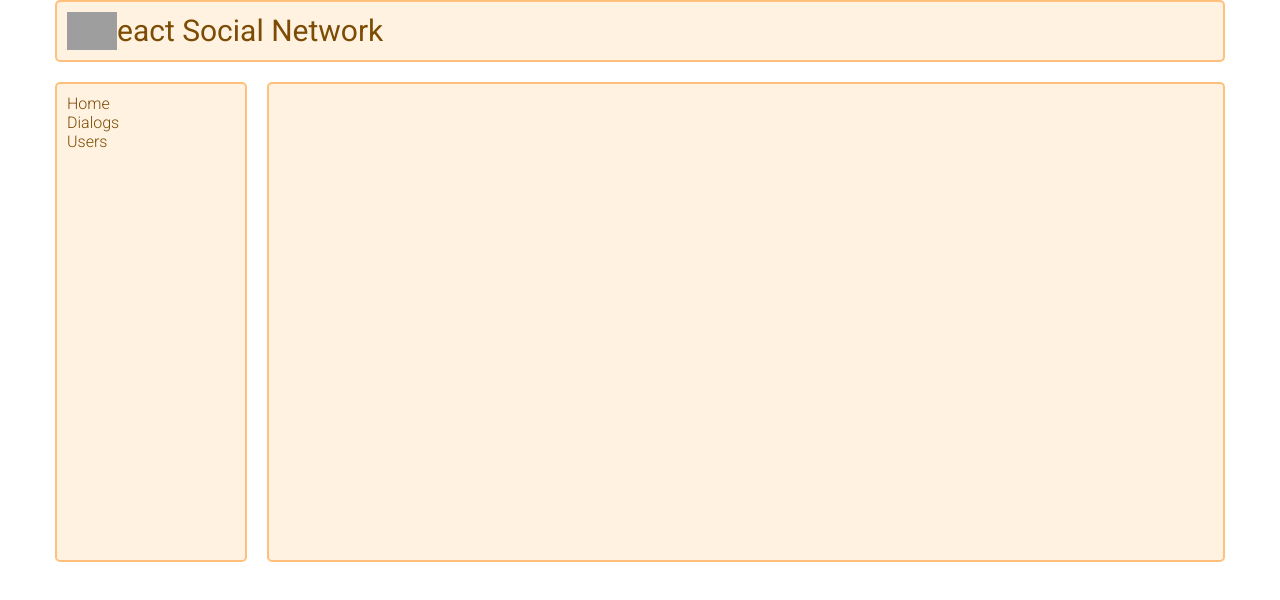
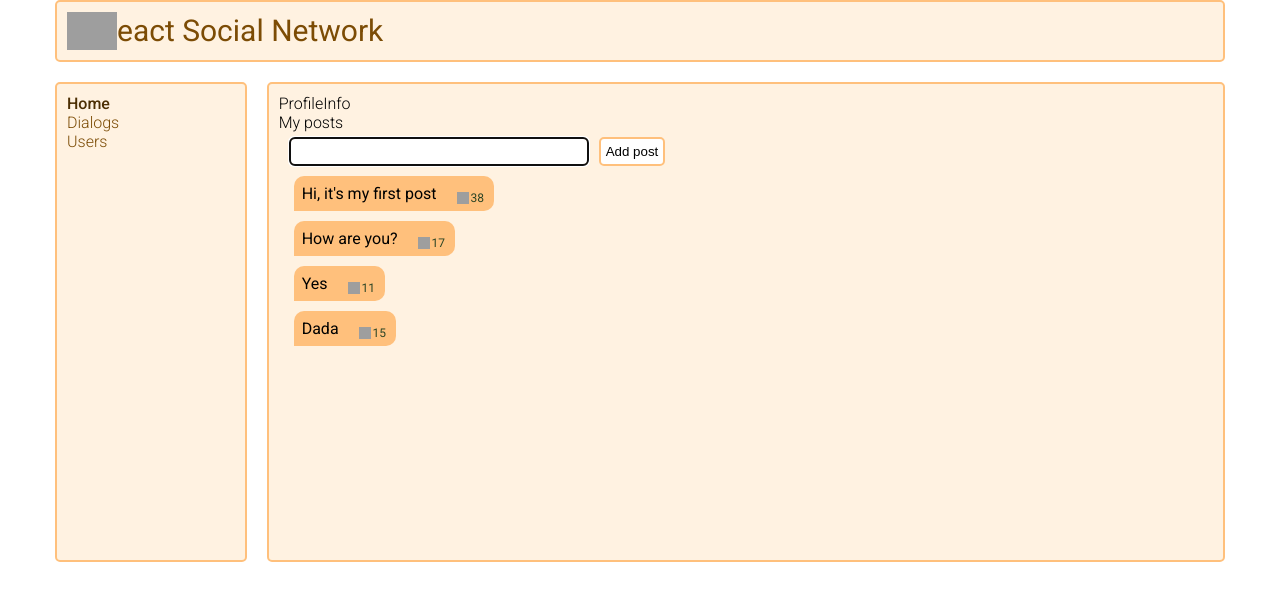
Before and after one commit to dch1112/social-network-ts, a React (Create React App) app: page /profile in a window 1280 px wide. Shown: the top 600 px of the page. Built offline with nearby package versions, Linux system fonts and the light colour scheme; grey boxes are pictures that could not be loaded.

Commit message:
refactor Profile to class ProfileContainer

```diff
--- a/src/App.tsx
+++ b/src/App.tsx
@@ -1,8 +1,9 @@
 import React from 'react';
-import {Header, Navbar, Profile, Dialogs, Users} from './components';
+import {Header, Navbar, Dialogs} from './components';
 import './App.css';
-import {BrowserRouter, Route} from "react-router-dom";
+import {BrowserRouter, Redirect, Route} from "react-router-dom";
 import UsersContainer from "./components/Users/UsersContainer";
+import ProfileContainer from "./components/Profile/ProfileContainer";
 
 function App() {
   return (
@@ -24,12 +25,17 @@ function App() {
             }
           />
           <Route
+            path="/profile/:userId?"
+            render={
+              () => <ProfileContainer/>
+            }
+          />
+          <Route
             exact
             path="/"
-            render={
-              () => <Profile/>
-            }
-          />
+          >
+            <Redirect to="/profile"/>
+          </Route>
         </section>
       </div>
     </BrowserRouter>
--- a/src/components/Navbar/Navbar.tsx
+++ b/src/components/Navbar/Navbar.tsx
@@ -8,11 +8,10 @@ const Navbar = (props: PropsType) => {
 
   return (
     <nav className={s.nav}>
-      <div><NavLink exact to="/" activeClassName={s.active} className={s.item}>Home</NavLink></div>
+      <div><NavLink to="/profile" activeClassName={s.active} className={s.item}>Home</NavLink></div>
       <div><NavLink to="/dialogs" activeClassName={s.active} className={s.item}>Dialogs</NavLink></div>
-      <div><NavLink to="/users"  activeClassName={s.active} className={s.item}>Users</NavLink></div>
+      <div><NavLink to="/users" activeClassName={s.active} className={s.item}>Users</NavLink></div>
     </nav>
-
   );
 };
 
--- a/src/components/Profile/MyPosts/MyPosts.tsx
+++ b/src/components/Profile/MyPosts/MyPosts.tsx
@@ -1,11 +1,12 @@
 import React, {ChangeEvent, KeyboardEvent} from 'react';
 import s from './MyPosts.module.css'
 import {addNewPostCreator, updateNewPostCreator} from "../../../redux/profilePageReducer";
-import {ProfilePageType} from "../../../types/entities";
+import {PostType, ProfilePageType} from "../../../types/entities";
 import {useDispatch} from "react-redux";
 
 type PropsType = {
-  profilePage: ProfilePageType
+  posts: Array<PostType>,
+  newPostText: string | undefined
 }
 
 const MyPosts = (props: PropsType) => {
@@ -24,7 +25,7 @@ const MyPosts = (props: PropsType) => {
     }
   }
 
-  let posts = props.profilePage.posts.map((post) => (
+  let posts = props.posts.map((post) => (
     <div
       key={post.id}
       className={s.postContainer}
@@ -49,7 +50,7 @@ const MyPosts = (props: PropsType) => {
       <div>My posts</div>
       <input
         className={s.newPostInput + ' ' + s.newPost}
-        value={props.profilePage.newPostText}
+        value={props.newPostText}
         onChange={onChangePostHandler}
         onKeyPress={onKeyPressHandler}
         autoFocus/>
--- a/src/components/Profile/Profile.tsx
+++ /dev/null
@@ -1,20 +0,0 @@
-import React from 'react';
-import ProfileInfo from "./ProfileInfo/ProfileInfo";
-import MyPosts from "./MyPosts/MyPosts";
-import {ProfilePageType} from "../../types/entities";
-import {useSelector} from "react-redux";
-import {AppRootStateType} from "../../redux/redux-store";
-
-const Profile = () => {
-  const profilePage = useSelector<AppRootStateType, ProfilePageType>(state => state.profilePage)
-  return (
-    <div className='profile'>
-      <ProfileInfo/>
-      <MyPosts
-        profilePage={profilePage}
-      />
-    </div>
-  );
-};
-
-export default Profile;
--- /dev/null
+++ b/src/components/Profile/ProfileContainer.tsx
@@ -0,0 +1,35 @@
+import React from 'react';
+import ProfileInfo from "./ProfileInfo/ProfileInfo";
+import MyPosts from "./MyPosts/MyPosts";
+import {ProfilePageType} from "../../types/entities";
+import {connect, ConnectedProps} from "react-redux";
+import {AppRootStateType} from "../../redux/redux-store";
+import {RouteComponentProps, withRouter} from 'react-router-dom';
+
+// inform we match url /:id
+interface IMatchParams {
+  userId: string;
+}
+
+class ProfileContainer extends React.Component<TProps & RouteComponentProps<IMatchParams>> {
+
+  render() {
+    return (
+      <div className='profile'>
+        <ProfileInfo
+          userId={this.props.match.params.userId}
+        />
+        <MyPosts
+          posts={this.props.posts}
+          newPostText={this.props.newPostText}
+        />
+      </div>
+    )
+  }
+}
+
+const mapStateToProps = (state: AppRootStateType): ProfilePageType => (state.profilePage)
+const connector = connect(mapStateToProps,
+  {})
+type TProps = ConnectedProps<typeof connector>
+export default withRouter(connector(ProfileContainer))
--- a/src/components/Profile/ProfileInfo/ProfileInfo.tsx
+++ b/src/components/Profile/ProfileInfo/ProfileInfo.tsx
@@ -2,7 +2,7 @@ import React from 'react';
 import s from './ProfileInfo.module.css'
 
 type PropsType = {
-
+  userId: string
 };
 
 const ProfileInfo = (props: PropsType) => {
--- a/src/components/index.tsx
+++ b/src/components/index.tsx
@@ -1,5 +1,5 @@
 export { default as Header } from './Header/Header'
 export { default as Navbar } from './Navbar/Navbar'
-export { default as Profile } from './Profile/Profile'
+export { default as Profile } from './Profile/ProfileContainer'
 export { default as Dialogs } from './Dialogs/Dialogs'
 export { default as Users } from './Users/Users'
```
